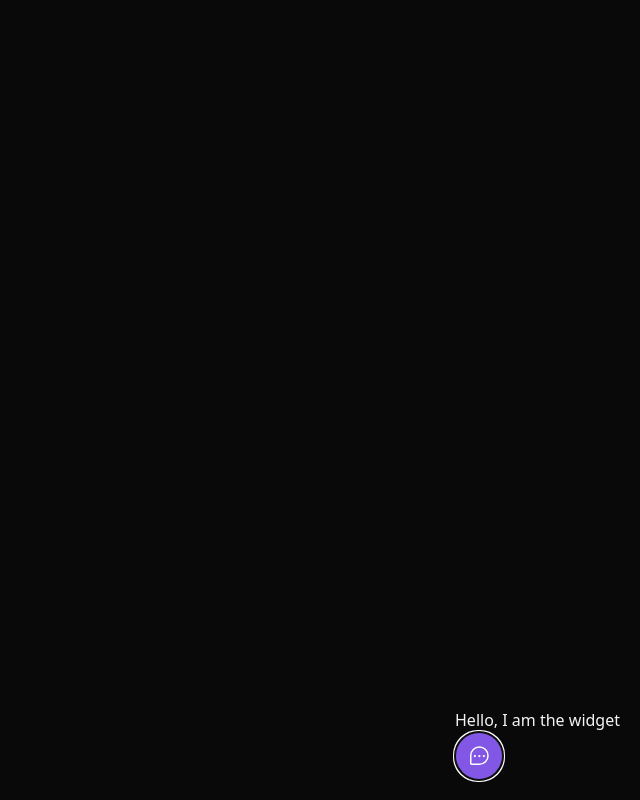
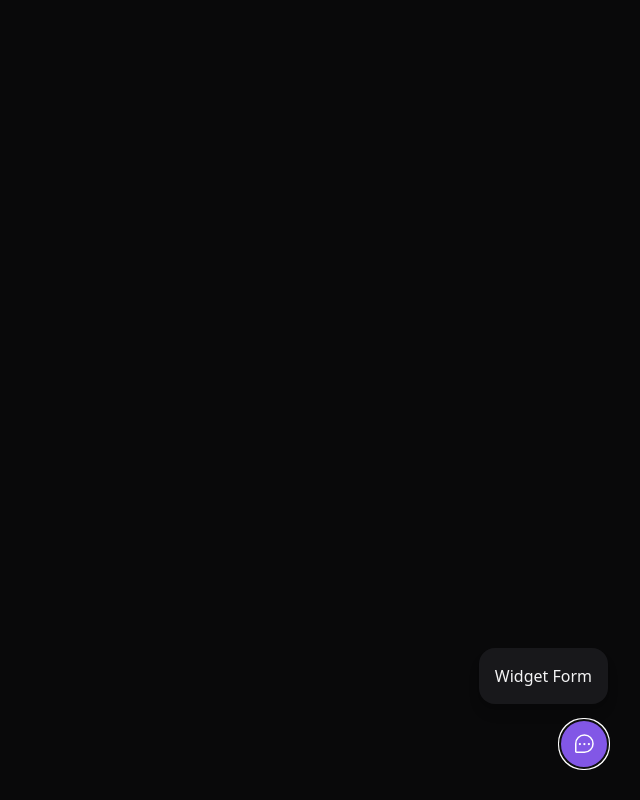
Before and after one commit to lucaspires-source/Feedback-Widget, a React (Vite) app in the folder web/: page / in a window 1280 px wide. Both pictures are taken after a click on the button "Feedback". Shown: the whole page, without its empty margins (640-1280 px from the left). Built offline with nearby package versions, Linux system fonts and the light colour scheme.

Commit message:
basic structure of widget form

```diff
--- a/web/src/components/Widget.tsx
+++ b/web/src/components/Widget.tsx
@@ -1,10 +1,11 @@
 import { ChatTeardropDots } from "phosphor-react";
 import {Popover } from '@headlessui/react'
+import { WidgetForm } from "./WidgetForm";
 export function Widget() {
 
   return (
-    <Popover className="absolute bottom-5 right-5">
-        <Popover.Panel>Hello, I am the widget</Popover.Panel>
+    <Popover className="absolute bottom-4 right-4 md:bottom-8 md:right-8 flex flex-col items-end">
+        <Popover.Panel><WidgetForm /></Popover.Panel>
       <Popover.Button
         className="bg-brand-500 rounded-full px-3 h-12 text-white flex items-center group"
       >
--- /dev/null
+++ b/web/src/components/WidgetForm.tsx
@@ -0,0 +1,10 @@
+export function WidgetForm (){
+
+    return (
+        <div className="bg-zinc-900 p-4 relative rounded-2xl mb-4 flex flex-col items-center shadow-lg w-[calc(100vw-2rem)] md:w-auto ">
+            Widget Form
+        </div>
+
+
+    )
+}
```
